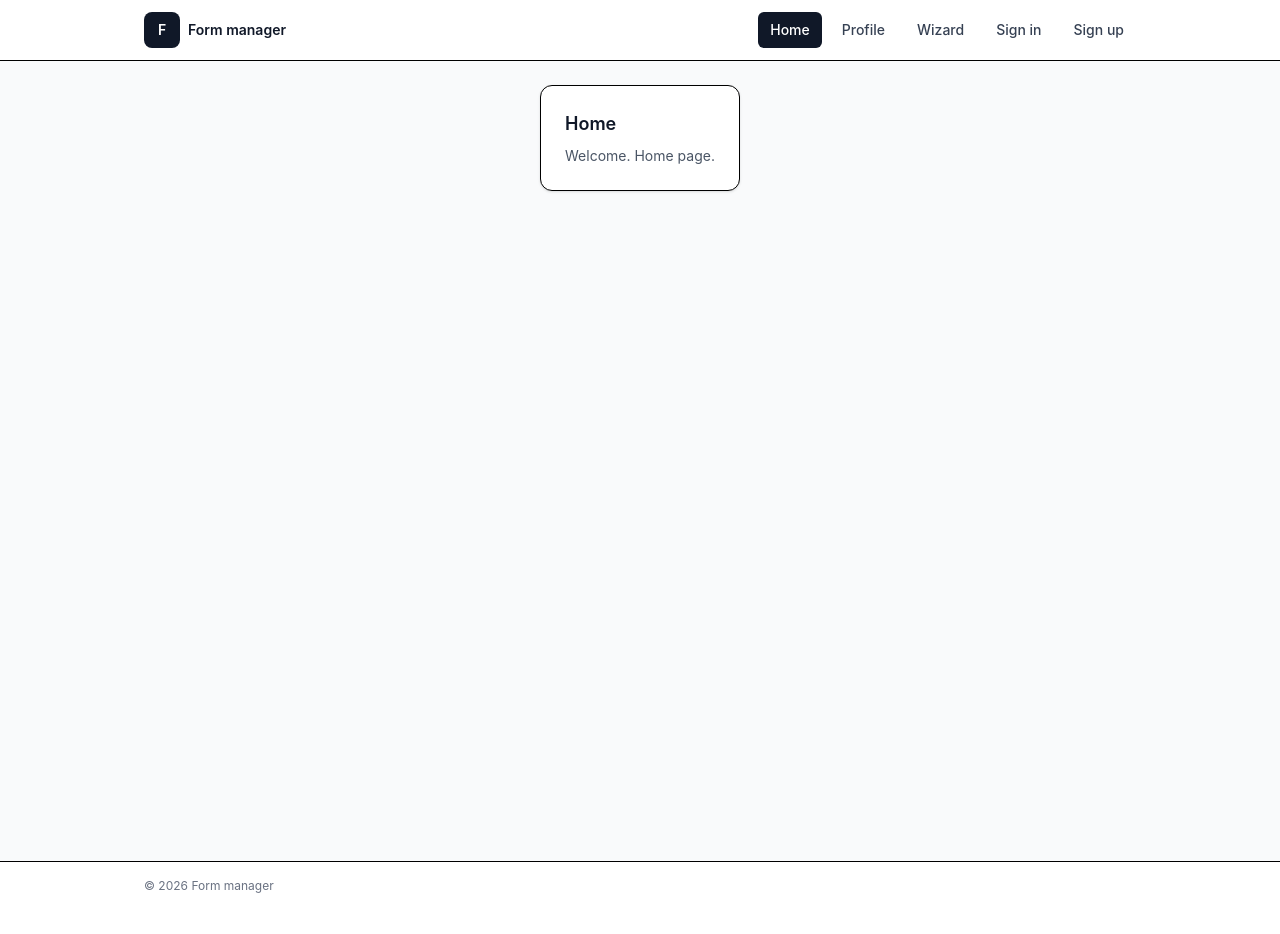
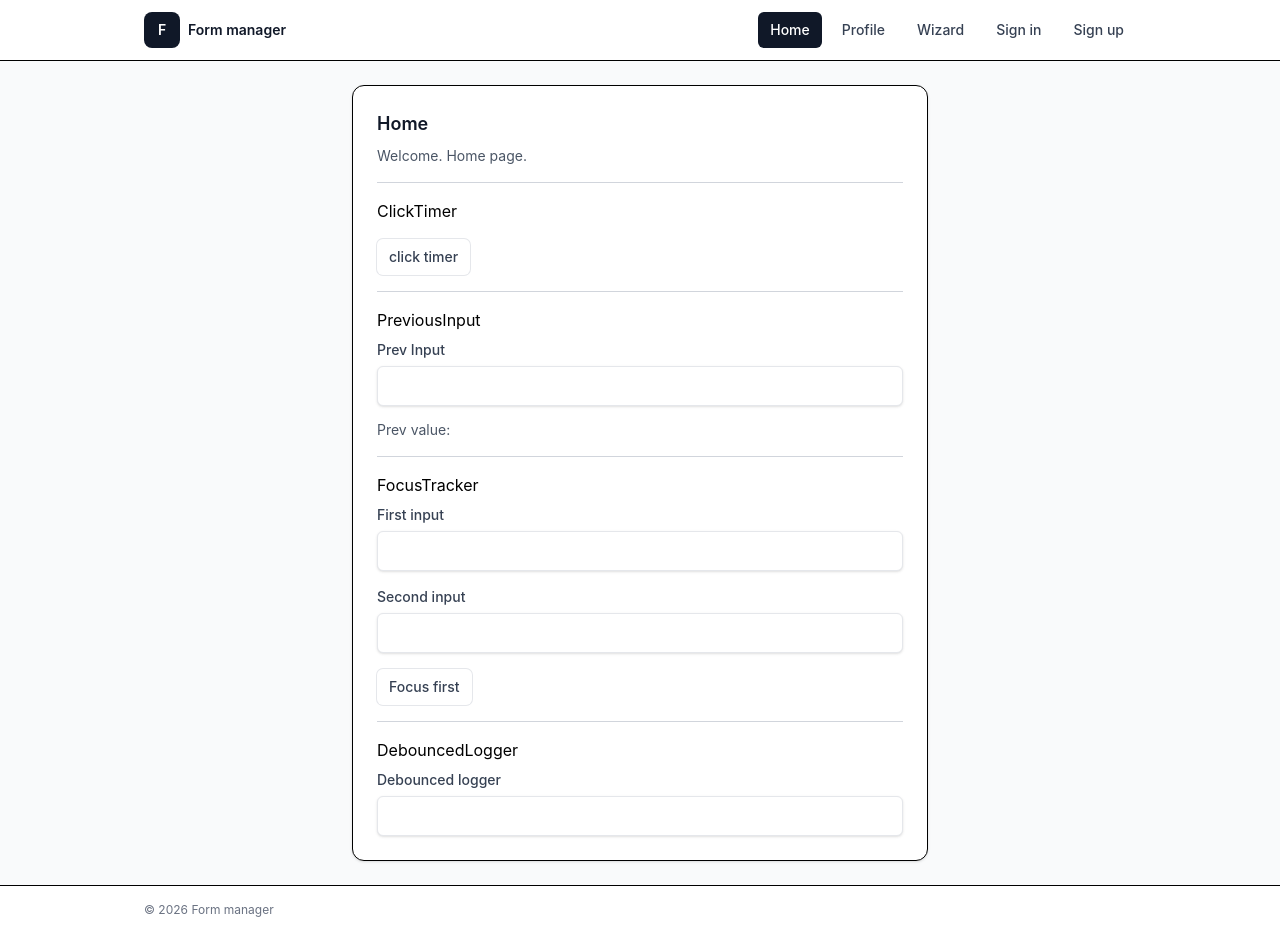
Before and after one commit to SergeyVinogorov/practice-task-form, a React (Vite) app: page / in a window 1280 px wide. Before the commit the page ends 910 px from the top, so only its background shows below. Built offline with nearby package versions, Linux system fonts and the light colour scheme.

Commit message:
Adding Debounced

```diff
--- a/src/features/index.ts
+++ b/src/features/index.ts
@@ -1,3 +1,7 @@
 export { SignInForm } from './sign-in/ui/SignInForm';
 export { SignUpForm } from './sign-up/ui/SignUpForm';
 export { SubscribeWizard } from './subscribe-wizard/ui/SubscribeWizard';
+export { ClickTimer } from './refExample/ClickTimer';
+export { PreviousInput } from './refExample/PreviousInput';
+export { FocusTracker } from './refExample/FocusTracker';
+export { DebouncedLogger } from './refExample/DebouncedLogger';
--- /dev/null
+++ b/src/features/refExample/DebouncedLogger.tsx
@@ -0,0 +1,26 @@
+import React, { useRef, useState } from 'react';
+import { FormField, TextInput } from 'shared/ui/form';
+
+export const DebouncedLogger = () => {
+  const [value, setValue] = useState('');
+  const timeoutId = useRef<number | null>(null);
+
+  const handleChange = (e: React.ChangeEvent<HTMLInputElement>) => {
+    const next = e.target.value;
+    setValue(next);
+
+    if (timeoutId.current !== null) {
+      clearTimeout(timeoutId.current);
+    }
+
+    timeoutId.current = setTimeout(() => {
+      console.log('debounced:', next);
+    }, 1000);
+  };
+
+  return (
+    <FormField label="Debounced logger" htmlFor="debounce">
+      <TextInput id="debounce" value={value} onChange={handleChange} />
+    </FormField>
+  );
+};
--- a/src/pages/HomePage.tsx
+++ b/src/pages/HomePage.tsx
@@ -1,10 +1,26 @@
 import type { FC } from 'react';
+import { ClickTimer } from 'features/refExample/ClickTimer.tsx';
+import { PreviousInput } from 'features/refExample/PreviousInput.tsx';
+import { FocusTracker } from 'features/refExample/FocusTracker.tsx';
+import { DebouncedLogger } from 'features/refExample/DebouncedLogger.tsx';
 
 export const HomePage: FC = () => {
   return (
-    <div className="h-full rounded-xl border bg-white p-6 shadow-sm">
+    <div className="h-full w-xl rounded-xl border bg-white p-6 shadow-sm">
       <h1 className="text-lg font-semibold text-gray-900">Home</h1>
       <p className="mt-2 text-sm text-gray-600">Welcome. Home page.</p>
+      <hr className="my-4 border-gray-300 dark:border-gray-700" />
+      <h2 className="pb-2">ClickTimer</h2>
+      <ClickTimer />
+      <hr className="my-4 border-gray-300 dark:border-gray-700" />
+      <h2 className="pb-2">PreviousInput</h2>
+      <PreviousInput />
+      <hr className="my-4 border-gray-300 dark:border-gray-700" />
+      <h2 className="pb-2">FocusTracker</h2>
+      <FocusTracker />
+      <hr className="my-4 border-gray-300 dark:border-gray-700" />
+      <h2 className="pb-2">DebouncedLogger</h2>
+      <DebouncedLogger />
     </div>
   );
 };
```
